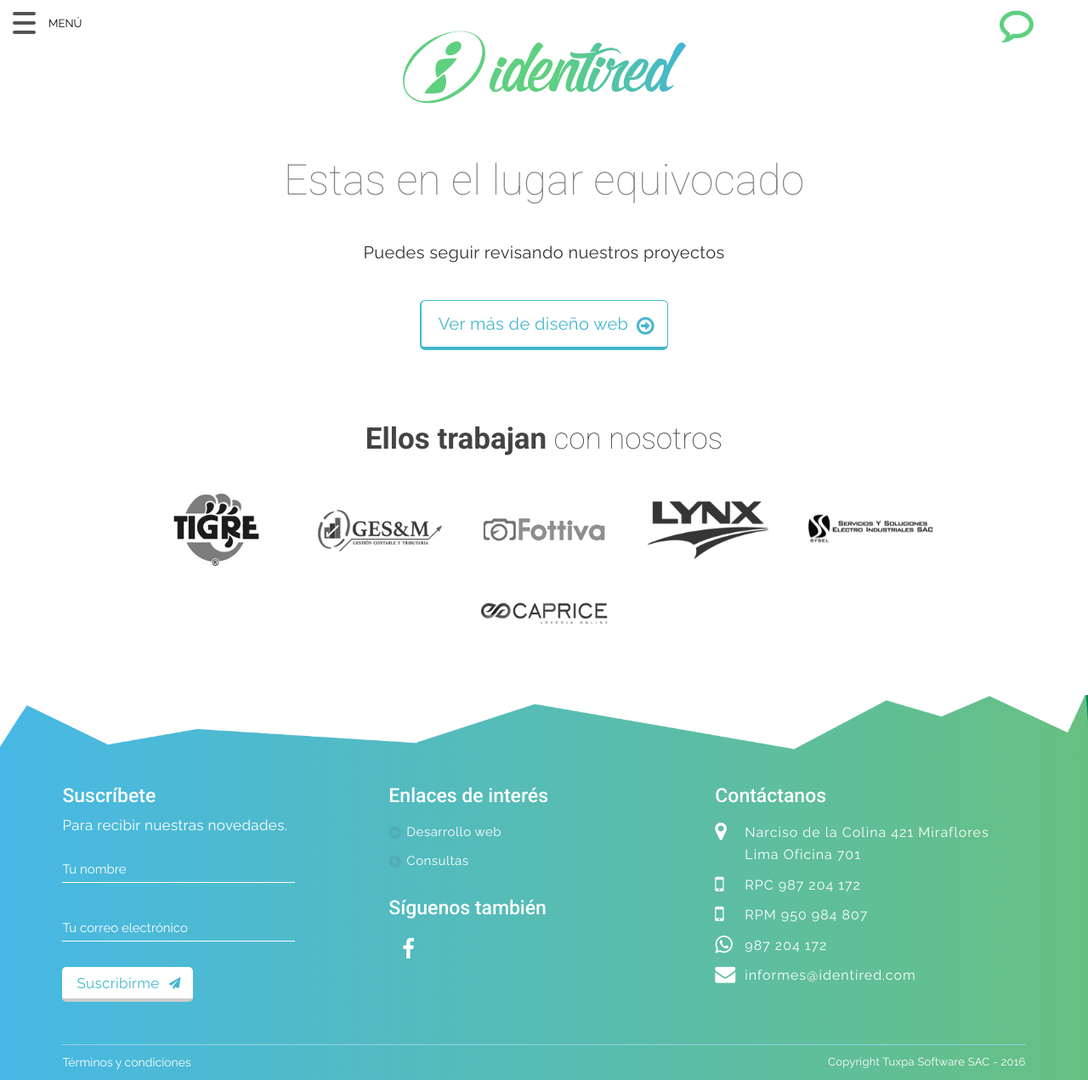
After one commit to Identired360/Identired, a PHP site: page /error.php in a window 1280 px wide. The commit adds this page. Shown: the whole page at 85% size. Run offline with PHP 8.4, Linux system fonts and the light colour scheme; some libraries are stand-ins or nearby versions; some web fonts are replaced.

Commit message:
página de error

```diff
--- a/html/css/pages.less
+++ b/html/css/pages.less
@@ -514,3 +514,10 @@ transform:rotate(-10deg);
 .sec-proys.demo-2 .grid figure button{
 	background: @verde;
 }
+.cont-error{
+	text-align: center;
+	p{
+		font-size: 2em;
+		margin-bottom: 2em;
+	}
+}
--- /dev/null
+++ b/html/error.php
@@ -0,0 +1,19 @@
+<?php include('header.html') ?>
+
+<section>
+    <div class="col-container">
+        <div class="cont-gen page-consult">
+            <div class="tit-prin">
+                <h1>Estas en el lugar equivocado</h1>
+            </div>
+            <div class="cont-error">
+    	       <p>Puedes seguir revisando nuestros proyectos</p>
+               <a class="bot-p bot-cel" href="http://www.identired.com/desarrollo-web" title="Diseño de Páginas Web">Ver más de diseño web</a>
+            </div>
+        </div>
+    </div>
+</section>
+
+<?php include('footer.html') ?>
+</body>
+</html>
```
Also changed, not shown: html/consulta.php (+6 -3 lines), html/css/main.css, 2 other files.
